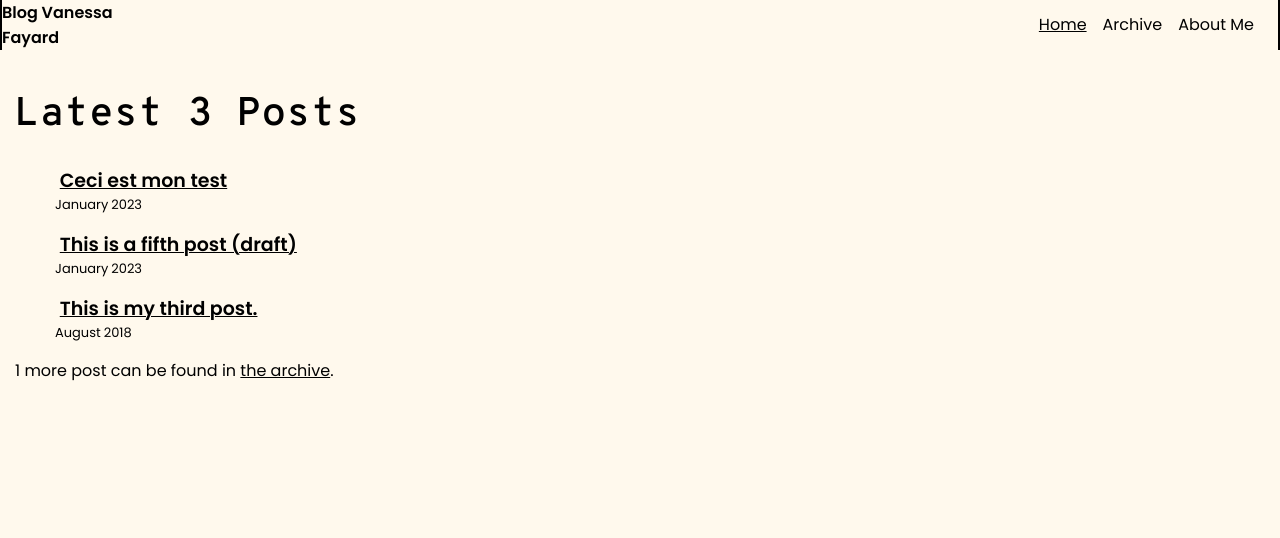
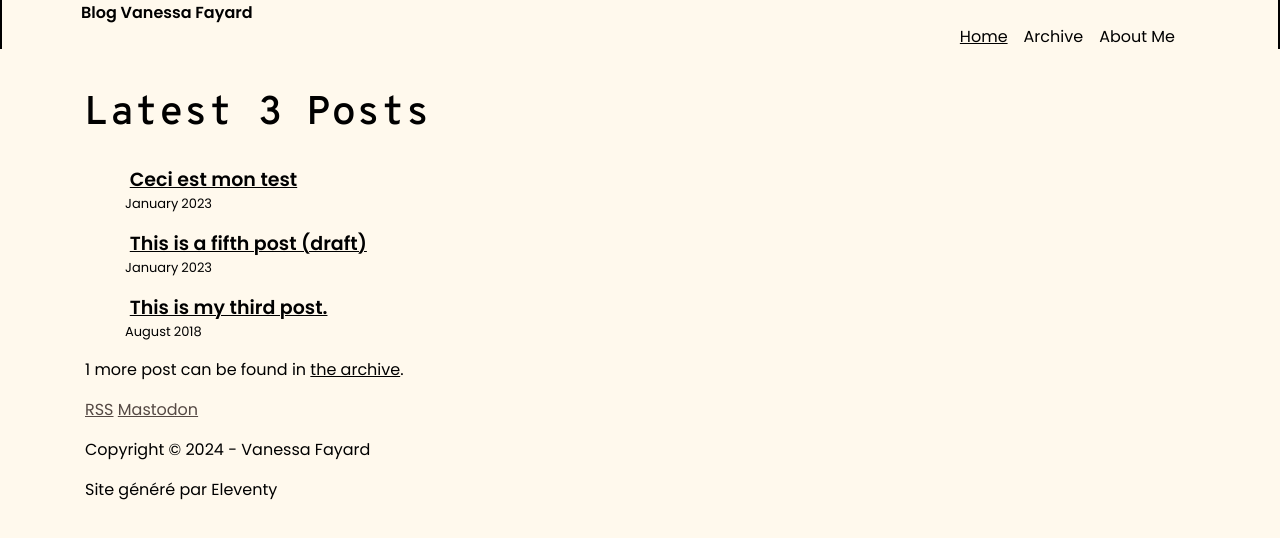
Before and after one commit to vanessaFayard/vanessaFayard.github.io, an Eleventy site: page content/index.njk in a window 1280 px wide. Built offline with nearby package versions, Linux system fonts and the light colour scheme; Eleventy itself is replaced by a stand-in of ours; files that its build step writes are made by us from their sources.

Commit message:
Update base template

```diff
--- a/_includes/layouts/base.njk
+++ b/_includes/layouts/base.njk
@@ -37,7 +37,8 @@
 		<a href="#skip" class="visually-hidden">Skip to main content</a>
 
 		<header>
-			<a href="/" class="home-link">{{ metadata.title }}</a>
+			<div class="container">
+				<a href="/" class="logo-blog home-link">{{ metadata.title }}</a>
 
 				{#- Read more about `eleventy-navigation` at https://www.11ty.dev/docs/plugins/navigation/ #}
 				<nav>
@@ -48,13 +49,29 @@
 					{%- endfor %}
 					</ul>
 				</nav>
+			</div>
+
 		</header>
 
 		<main id="skip">
+			<div class="container">
 				{{ content | safe }}
+			</div>
+
 		</main>
 
-		<footer></footer>
+		<footer>
+			<div class="container">
+				<div class="social-links">
+					<a href="">RSS</a>
+					<a href="">Mastodon</a>
+				</div>
+				<div class="credits">
+					<p>Copyright  © 2024 - Vanessa Fayard</p>
+					<p>Site généré par Eleventy</p>
+				</div>
+			</div>
+		</footer>
 
 		<!-- Current page: {{ page.url | htmlBaseUrl }} -->
 	</body>
```
Lines whose indentation alone changed are shown as unchanged.
